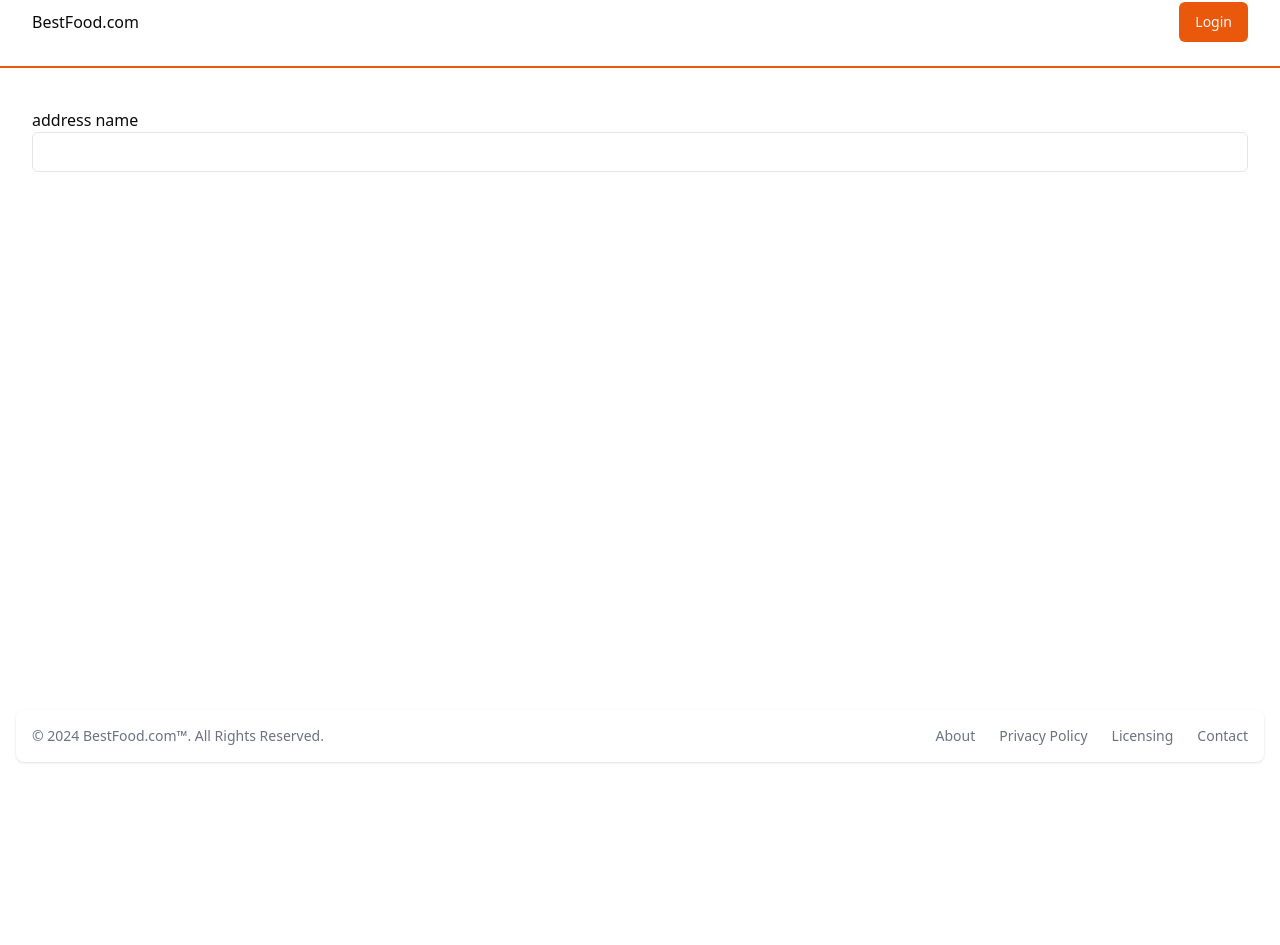
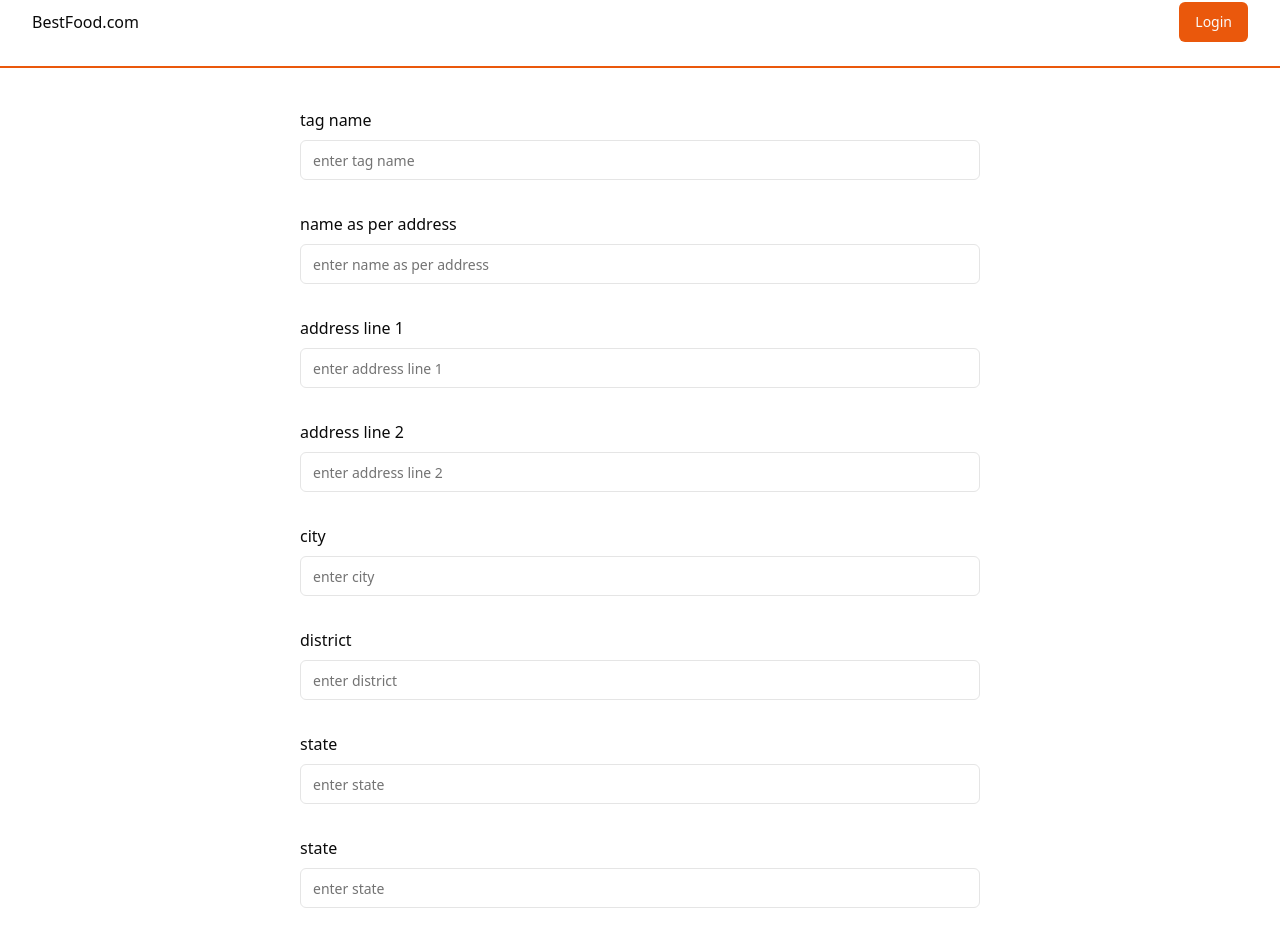
Before and after one commit to sahilmachhi/restaurant-food-delivery-app, a Next.js app in the folder frontend/: page /address/1 in a window 1280 px wide. Shown: the part 22-967 px from the top of the page. Before the commit the page ends 800 px from the top, so only its background shows below. Built offline with nearby package versions, Linux system fonts and the light colour scheme; no server answers.

Commit message:
added form handling on edit addressForm

```diff
--- a/frontend/src/app/address/[slug]/page.tsx
+++ b/frontend/src/app/address/[slug]/page.tsx
@@ -26,7 +26,7 @@ interface Address {
 
 const EditAddress = ({ params }: urlProp) => {
   const addressId: string = params.slug;
-  const [address, setAddress] = useState<Address | null>(null);
+  const [address, setAddress] = useState<Address | any>({});
   const fetchAddress = async () => {
     await axios
       .get("http://localhost:5000/api/user/getAddress", {
--- a/frontend/src/app/address/page.tsx
+++ b/frontend/src/app/address/page.tsx
@@ -30,8 +30,9 @@ const UserAddress = () => {
         withCredentials: true,
       })
       .then((res) => {
-        const response = res.data;
-        setAddresses(response.userAddress);
+        const response = res.data.userAddress;
+
+        setAddresses(response);
       })
       .catch((error) => console.log(error));
   };
--- a/frontend/src/components/AddressForm.tsx
+++ b/frontend/src/components/AddressForm.tsx
@@ -1,5 +1,5 @@
+import { Button } from "./ui/button";
 import { Input } from "./ui/input";
-
 const AddressForm = ({
   address,
   setAddress,
@@ -7,14 +7,97 @@ const AddressForm = ({
   address: any;
   setAddress: any;
 }) => {
+  const inputVal = [
+    {
+      name: "name",
+      placeholder: "tag name",
+    },
+    {
+      name: "address.name",
+      placeholder: "name as per address",
+    },
+    {
+      name: "address.addressLine1",
+      placeholder: "address line 1",
+    },
+    {
+      name: "address.addressLine2",
+      placeholder: "address line 2",
+    },
+    {
+      name: "address.city",
+      placeholder: "city",
+    },
+    {
+      name: "address.district",
+      placeholder: "district",
+    },
+    {
+      name: "address.state",
+      placeholder: "state",
+    },
+    {
+      name: "address.state",
+      placeholder: "state",
+    },
+    {
+      name: "address.country",
+      placeholder: "country",
+    },
+    {
+      name: "address.country",
+      placeholder: "country",
+    },
+    {
+      name: "address.pincode",
+      placeholder: "pincode",
+    },
+  ];
+  console.log(address);
+  const handleChange = (e: any) => {
+    const { value, name } = e.target;
+
+    if (name.includes(".")) {
+      const [parentKey, childKey] = name.split(".");
+      setAddress({
+        ...address,
+        [parentKey]: {
+          ...address[parentKey],
+          [childKey]: value,
+        },
+      });
+    } else {
+      setAddress({ ...address, [name]: value });
+    }
+  };
   return (
     <>
       <div className="w-full">
         <div>
           <form>
-            <div>
-              <label>address name</label>
-              <Input />
+            <div className="flex flex-col gap-8 justify-center items-center">
+              {inputVal.map((val, index) => (
+                <div
+                  key={index}
+                  className="flex flex-col gap-2 items-baseline justify-center w-[680px]"
+                >
+                  <label htmlFor={val.name}>{val.placeholder}</label>
+                  <Input
+                    placeholder={`enter ${val.placeholder}`}
+                    onChange={handleChange}
+                    name={val.name}
+                    type="text"
+                    value={
+                      val.name.includes(".")
+                        ? address[val.name.split(".")[0]]?.[
+                            val.name.split(".")[1]
+                          ] || ""
+                        : address[val.name] || ""
+                    }
+                  />
+                </div>
+              ))}
+              <Button className="mt-6 ">submit</Button>
             </div>
           </form>
         </div>
```
